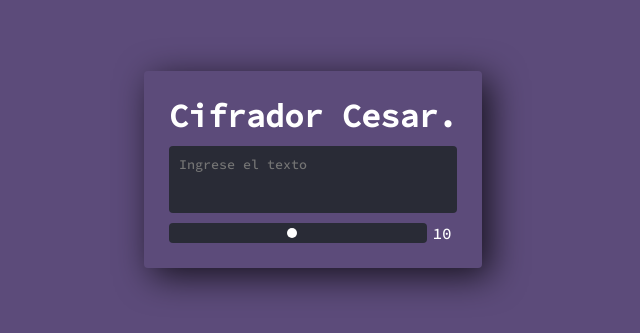
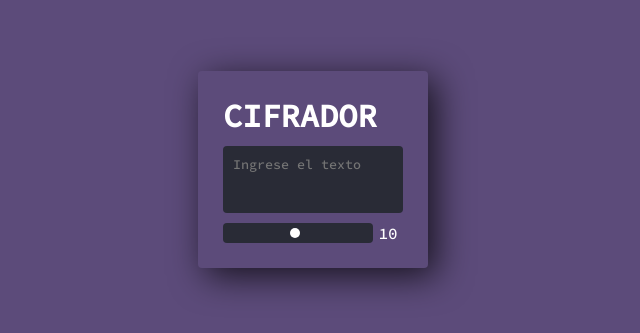
Before and after one commit to genos322/genos322.github.io, a plain HTML site: page index.html in a window 1280 px wide. Shown: the part 239-572 px from the top of the page, without its empty margins (327-967 px from the left). Drawn offline with Linux system fonts and the light colour scheme.

Commit message:
Update index.html

```diff
--- a/index.html
+++ b/index.html
@@ -10,7 +10,7 @@
 </head>
 <body>
     <main>
-        <h1>Cifrador Cesar.</h1>
+        <h1>CIFRADOR</h1>
         <form id="cifrador" autocomplete="off">
             <input id="input-original" spellcheck="false" placeholder="Ingrese el texto" type="text" name="text">
         </form>
```
